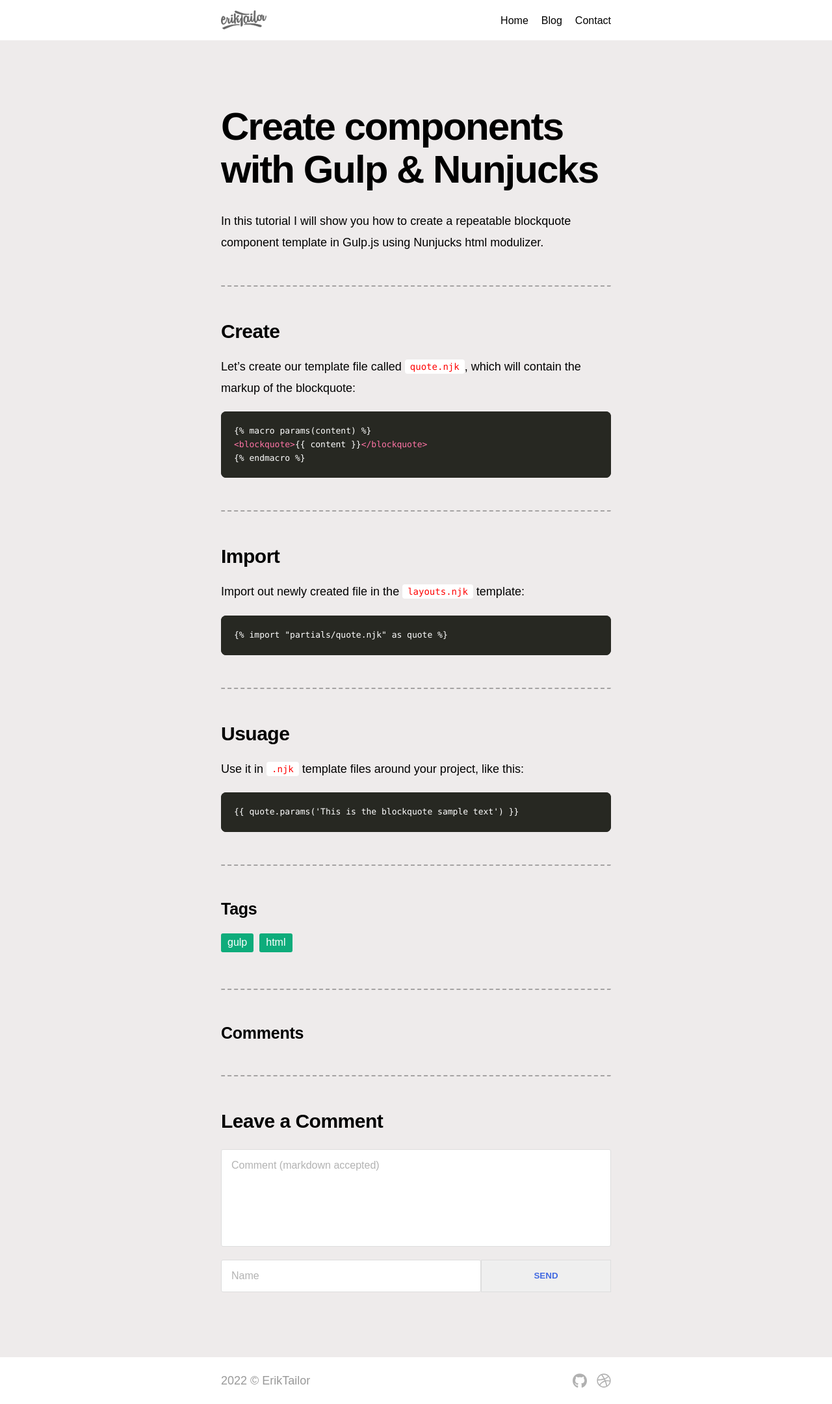
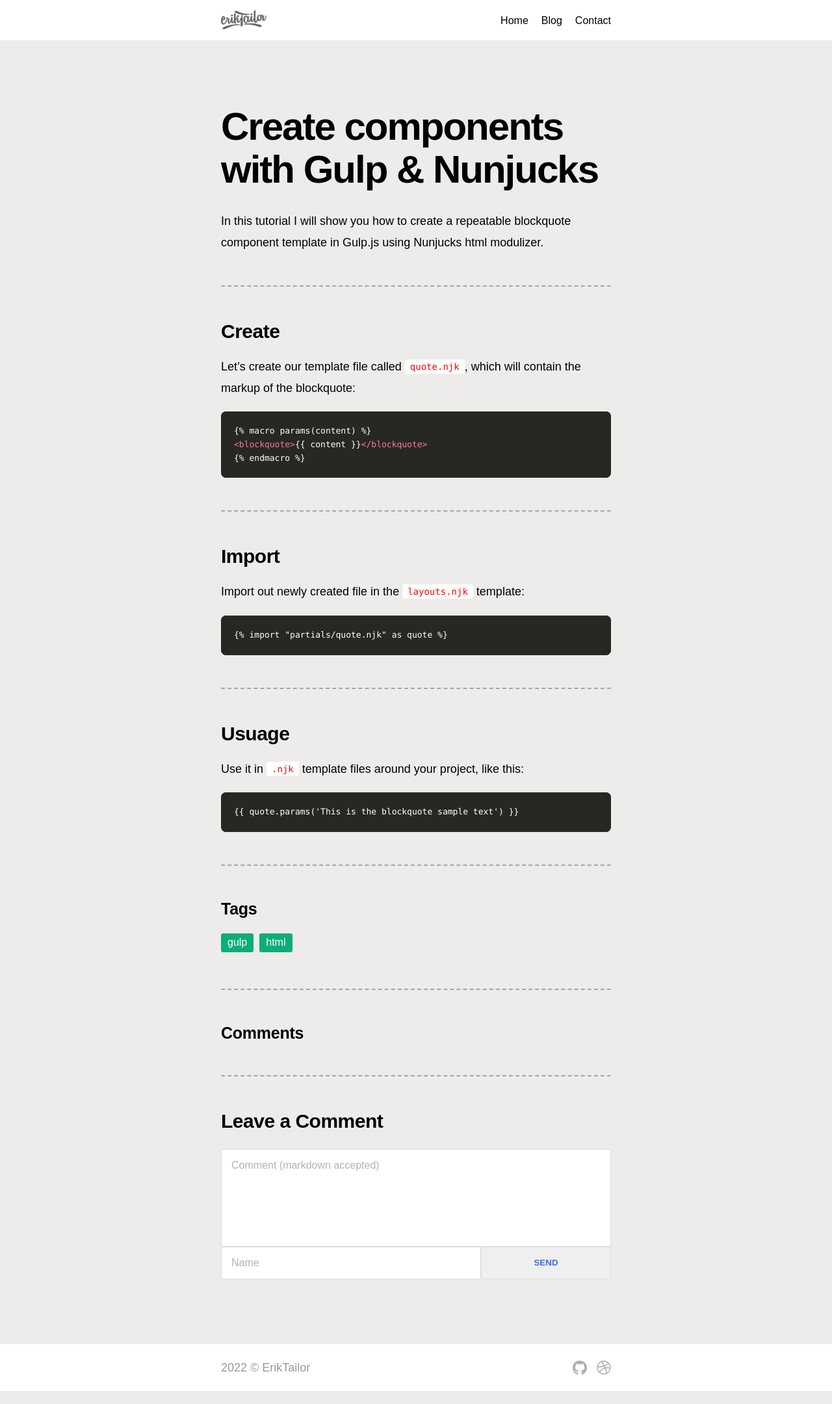
Before and after one commit to eriktailor/eriktailor.github.io_source, a Jekyll site: the page built from _posts/2022-04-05-create-components-with-gulp-and-nunjucks.md, in a window 1280 px wide. Shown: the whole page at 65% size. Built offline with Jekyll 4.4.1, drawn with Linux system fonts in a browser that asks for light colours; comment, search, counter and statistics services are not loaded.

Commit message:
Update comment-form.html

```diff
--- a/_includes/comment-form.html
+++ b/_includes/comment-form.html
@@ -8,7 +8,7 @@
     <input name="options[slug]" type="hidden" value="{{ page.slug }}" />
 
     <textarea
-      class="comment-message mb-2"
+      class="comment-message mb-0"
       name="fields[message]"
       placeholder="Comment (markdown accepted)"
       required
```
